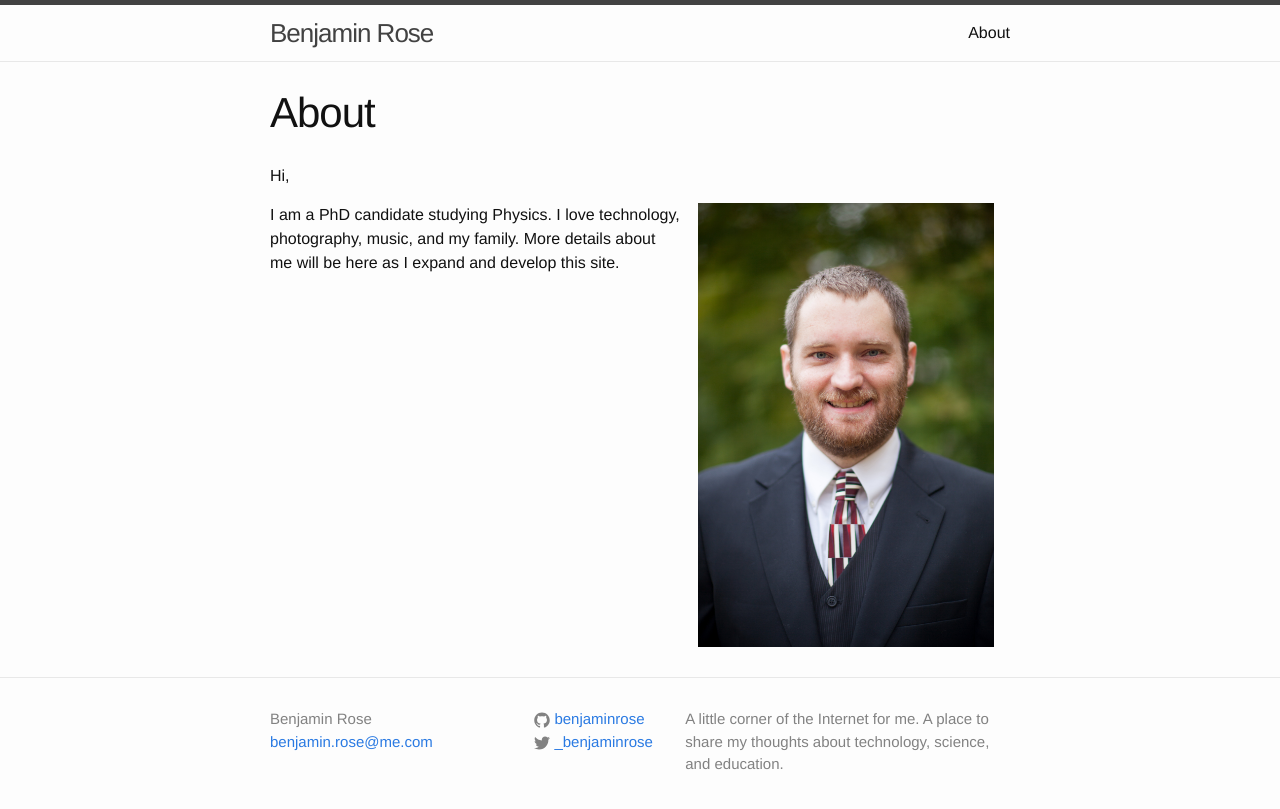
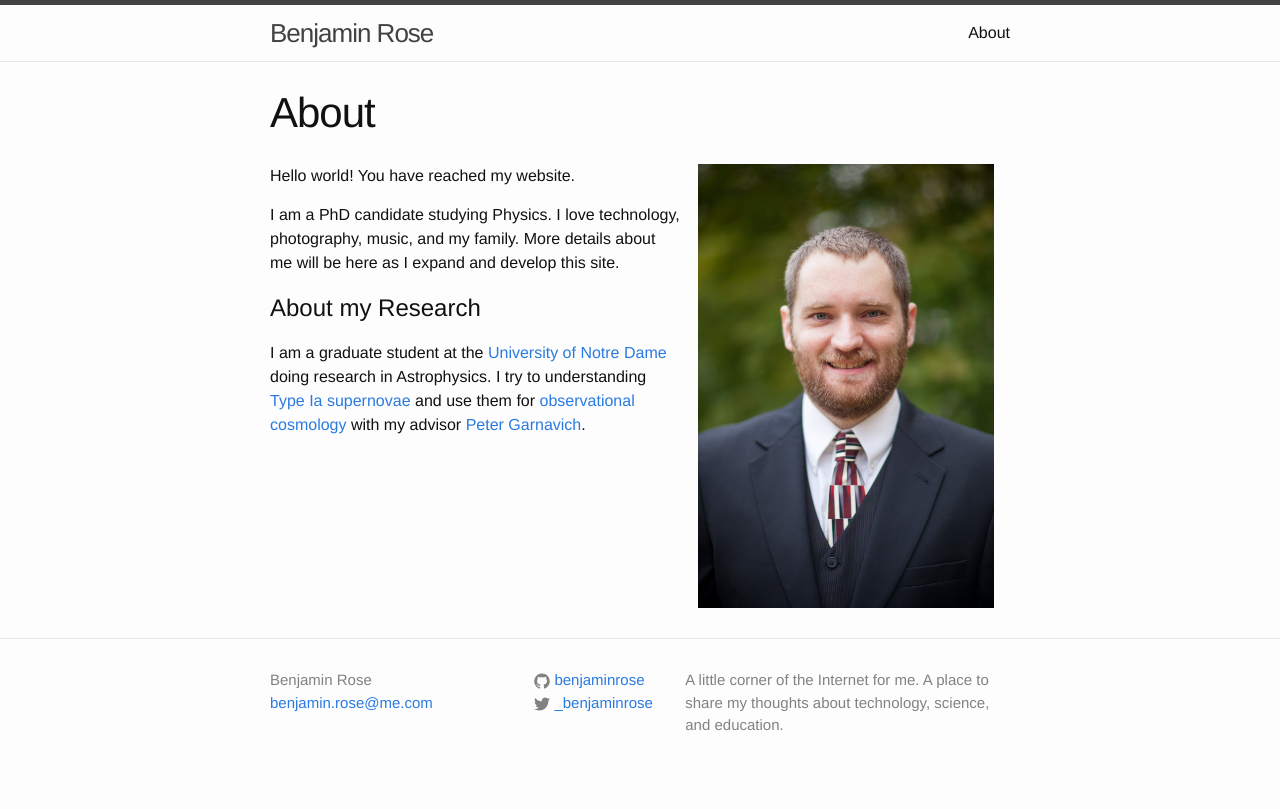
Before and after one commit to benjaminrose/benjaminrose.github.io, a Jekyll site: the page built from about.md, in a window 1280 px wide. Shown: the top 809 px of the page. Built offline with Jekyll 4.4.1, drawn with Linux system fonts in a browser that asks for light colours.

Commit message:
add about my research

```diff
--- a/about.md
+++ b/about.md
@@ -4,8 +4,20 @@ title: About
 permalink: /about/
 ---
 
-Hi,
-
 <img src="{{ "/images/benjamin-rose.jpg" | prepend: site.baseurl }}" class="right-inline" alt="😊" />
 
+<!-- # About Ben -->
+
+Hello world! You have reached my website.
+
 I am a PhD candidate studying Physics. I love technology, photography, music, and my family. More details about me will be here as I expand and develop this site.
+
+# About my Research
+
+I am a graduate student at the [University of Notre Dame][nd-phys] doing research in Astrophysics. I try to understanding [Type Ia supernovae][sn] and use them for [observational cosmology] with my advisor [Peter Garnavich][peter].
+
+
+[nd-phys]: http://www.physics.nd.edu
+[sn]: https://en.wikipedia.org/wiki/Type_Ia_supernova
+[observational cosmology]: https://en.wikipedia.org/wiki/Observational_cosmology
+[peter]: https://physics.nd.edu/people/faculty/peter-garnavich/
```
